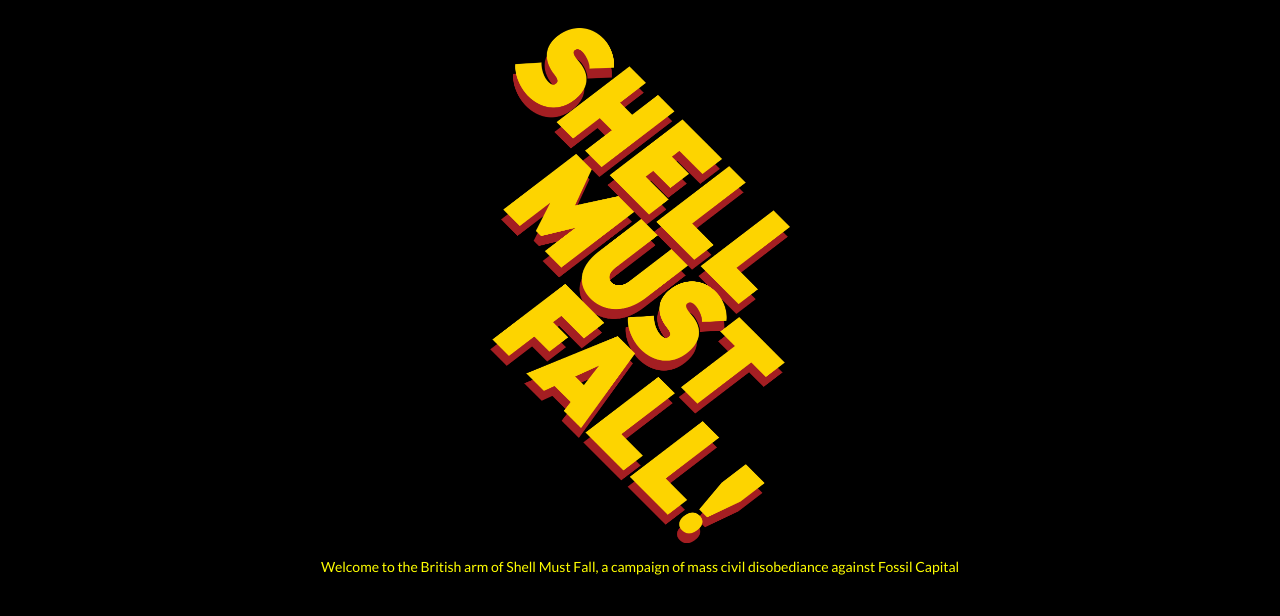
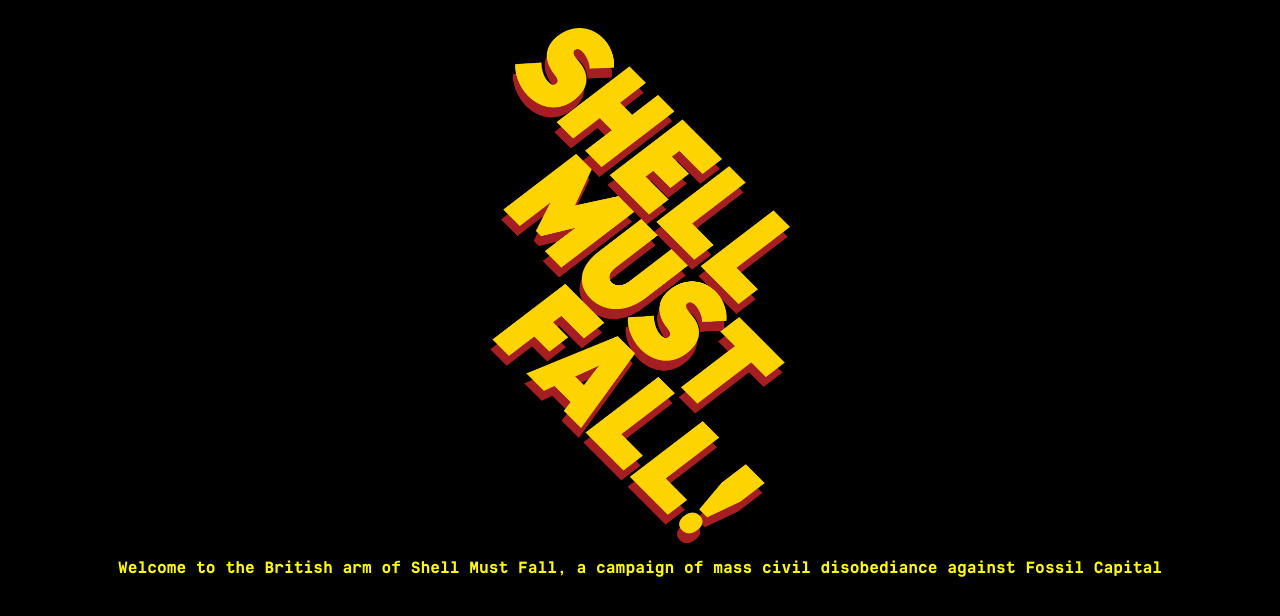
Before and after one commit to sambaker221/shellmustfalluk, a Gatsby site: page / in a window 1280 px wide. Built offline with nearby package versions, Linux system fonts and the light colour scheme; Gatsby itself is replaced by a stand-in of ours.

Commit message:
use font

```diff
--- a/src/pages/index.css
+++ b/src/pages/index.css
@@ -1,3 +1,13 @@
 body {
   background-color: black;
+  font-family: 'katwijk mono bold', serif;
+  font-size: 16px;
 }
+
+@font-face {
+  font-family: 'katwijk mono bold';
+  src: url('../fonts/katwijk-mono/katwijk-mono-bold-web.woff2') format('woff2'),
+    url('../fonts/katwijk-mono/katwijk-mono-bold-web.woff') format('woff');
+  font-weight: normal;
+  font-style: normal;
+}
```
